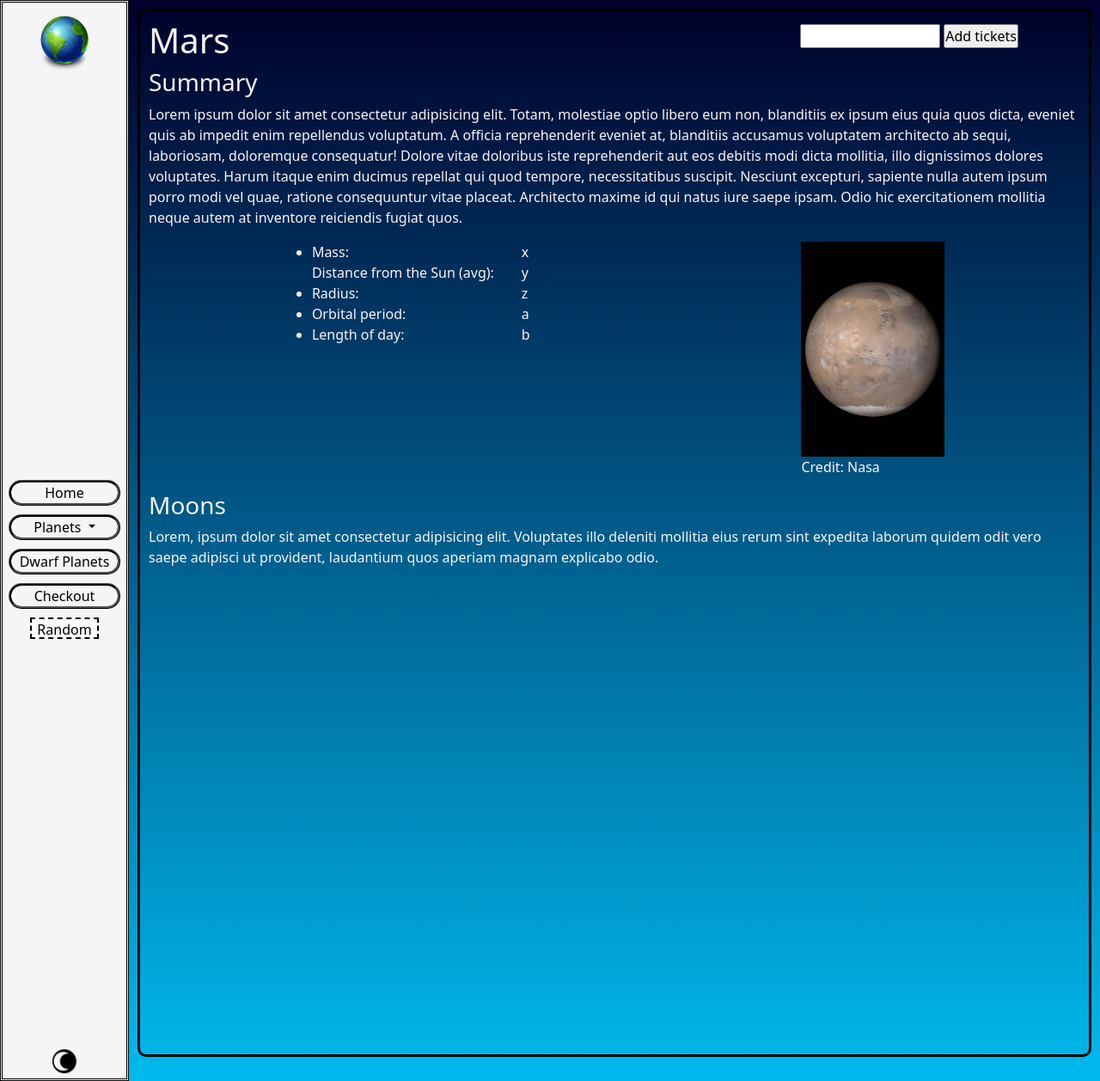
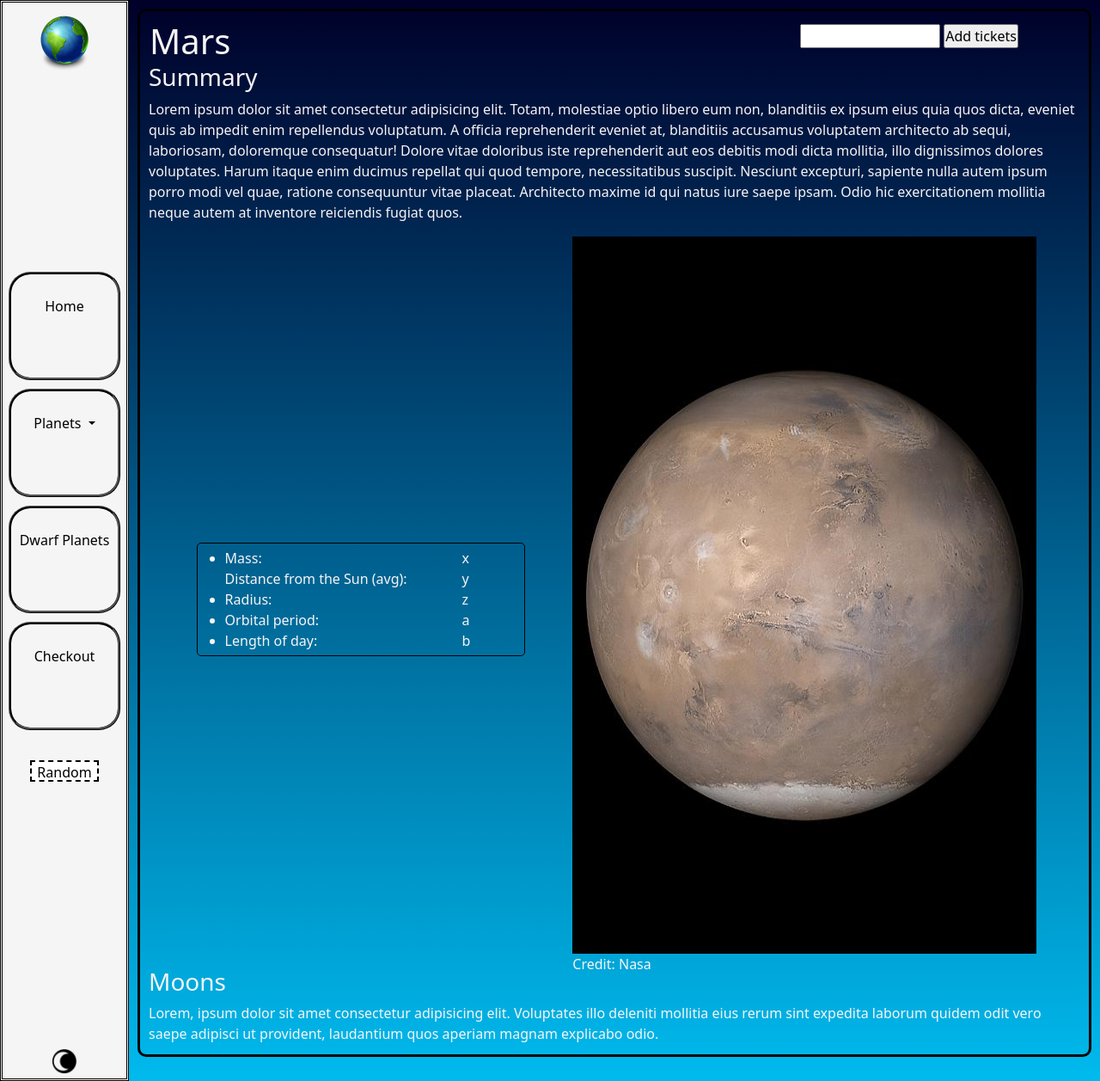
Before and after one commit to TimRobertsKrab/Innovate-project, a Flask app: page /planets/mars in a window 1280 px wide. Shown: the whole page at 86% size. Run offline with Flask 2, Linux system fonts and the light colour scheme.

Commit message:
makes some spacing changes

```diff
--- a/static/css/style.css
+++ b/static/css/style.css
@@ -70,7 +70,7 @@ header button {
 
 main{
     margin: 100px 10px 10px 10px;
-    height: 85vh;
+    height: 84.25vh;
     border-style: solid;
     border-color: black;
     border-radius: 10px;
@@ -113,10 +113,15 @@ main{
     color: black;
     background-color: white;
 }
+.nav-link{height: 25px;}
 
 .nav-links.dark-mode li .dropdown-menu{
     background-color: black;
     color: white;
+}
+
+h1{
+    margin: 1px 1px;
 }
 #random{
     border-style: none;
@@ -136,15 +141,27 @@ main{
 .planet-info-image{
     display: flex;
     flex-flow: row wrap;
-    justify-content: space-around;
+    justify-content: space-evenly;
 }
 .planet-info{
     display: flex;
     flex-flow: row nowrap;
     justify-content: space-around;
+    margin-right: 5px;
+    margin-left: 5px;
+    margin-bottom: 5px;
+    align-self: center;
+    border: 1px black solid;
+    border-radius: 5px;
 }
+
 .planet-info :nth-child(2){
     list-style: none;
+    padding-right: 2rem;
+}
+ul{
+    margin-top: 5px;
+    margin-bottom: 5px;
 }
 
 .ticket-value,.submit-ticket{
@@ -182,6 +199,7 @@ main{
 .dwarf-planet-content{
     display: flex;
     flex-flow: row wrap;
+    justify-content: space-evenly;
 }
 
 #checkout{
@@ -196,6 +214,15 @@ td{
 th,td{
     padding: 1%;
     border-radius: 10px;
+}
+
+figure{
+    max-width: 60%;
+    height: auto;
+}
+figure img{
+    width: 100%;
+    height: 100%;
 }
 
 @media (orientation: landscape){
@@ -228,10 +255,15 @@ th,td{
         text-align: center;
         background:none;
         width: 90%;
+        padding-top: 2vh;
     }
 
     .nav-links{
         text-align: center;
+    }
+
+    .nav-link{
+        height: 10vh;
     }
 
     #dropdown li{
@@ -248,4 +280,8 @@ th,td{
         display: flex;
         flex-flow: row nowrap;
     }
+
+    .dwarf-planet-content p{
+        max-width: 50%S;
+    }
 }
--- a/templates/index.html
+++ b/templates/index.html
@@ -6,11 +6,11 @@ Test
 
 {% block content %}
 <section>
-    <h1>The Solar System</h1>
+    <h1>Welcome to Solar Travels&#8482;</h1>
     <div style="display: flex; justify-content: center;">
         <img src="{{url_for('static',filename='images/solar-system.jpg')}}" width="95%" alt="">
     </div>
-    <div>Lorem ipsum dolor sit amet consectetur adipisicing elit. Officia voluptates cupiditate maiores non distinctio.
+    <div><br> Lorem ipsum dolor sit amet consectetur adipisicing elit. Officia voluptates cupiditate maiores non distinctio.
         Explicabo vitae enim minima vel omnis praesentium voluptatibus sapiente accusamus mollitia deserunt, sit
         repellat necessitatibus voluptatum inventore maiores accusantium rerum quae eius saepe, sed illo molestias
         veritatis. Consequuntur repellat ad expedita architecto numquam nisi qui at saepe suscipit commodi, provident
--- a/templates/planets/earth.html
+++ b/templates/planets/earth.html
@@ -27,7 +27,7 @@ mollitia neque autem at inventore reiciendis fugiat quos.
 {% block day %}b{% endblock %}
 
 {% block image %}
-<img src="{{url_for('static',filename='images/earth.jpg')}}" height="250px" alt="Planet Earth">
+<img class="planet-image" src="{{url_for('static',filename='images/earth.jpg')}}" height="250px" alt="Planet Earth">
 <figcaption>Credit: Nasa</figcaption>
 {% endblock %}
 
--- a/templates/planets/jupiter.html
+++ b/templates/planets/jupiter.html
@@ -28,7 +28,7 @@ mollitia neque autem at inventore reiciendis fugiat quos.
 {% block day %}b{% endblock %}
 
 {% block image %}
-<img src="{{url_for('static',filename='images/jupiter.jpg')}}" height="250px" alt="Planet Jupiter">
+<img class="planet-image" src="{{url_for('static',filename='images/jupiter.jpg')}}" height="250px" alt="Planet Jupiter">
 <figcaption>Credit: Nasa</figcaption>
 {% endblock %}
 
--- a/templates/planets/mars.html
+++ b/templates/planets/mars.html
@@ -27,7 +27,7 @@ mollitia neque autem at inventore reiciendis fugiat quos.
 {% block day %}b{% endblock %}
 
 {% block image %}
-<img src="{{url_for('static',filename='images/mars.jpg')}}" height="250px" alt="Planet Mars">
+<img class="planet-image" src="{{url_for('static',filename='images/mars.jpg')}}" height="250px" alt="Planet Mars">
 <figcaption>Credit: Nasa</figcaption>
 {% endblock %}
 
--- a/templates/planets/mercury.html
+++ b/templates/planets/mercury.html
@@ -27,7 +27,7 @@ mollitia neque autem at inventore reiciendis fugiat quos.
 {% block day %}b{% endblock %}
 
 {% block image %}
-<img src="{{url_for('static',filename='images/mercury.jpg')}}" height="250px" alt="Planet Mercury">
+<img class="planet-image" src="{{url_for('static',filename='images/mercury.jpg')}}" height="250px" alt="Planet Mercury">
 <figcaption>Credit: Nasa</figcaption>
 {% endblock %}
 
--- a/templates/planets/neptune.html
+++ b/templates/planets/neptune.html
@@ -27,7 +27,7 @@ mollitia neque autem at inventore reiciendis fugiat quos.
 {% block day %}b{% endblock %}
 
 {% block image %}
-<img src="{{url_for('static',filename='images/neptune.jpg')}}" height="250px" alt="Planet Neptune">
+<img class="planet-image" src="{{url_for('static',filename='images/neptune.jpg')}}" height="250px" alt="Planet Neptune">
 <figcaption>Credit: Nasa</figcaption>
 {% endblock %}
 
--- a/templates/planets/planets.html
+++ b/templates/planets/planets.html
@@ -36,8 +36,7 @@ Test
     </div>
     <figure>
         {% block image %}
-        <img src="{{url_for('static',filename='images/venus.jpg')}}" height="250px" alt="Planet Venus">
-        <figcaption>Venus</figcaption>
+
         {% endblock %}
     </figure>
 </div>
--- a/templates/planets/saturn.html
+++ b/templates/planets/saturn.html
@@ -27,7 +27,7 @@ mollitia neque autem at inventore reiciendis fugiat quos.
 {% block day %}b{% endblock %}
 
 {% block image %}
-<img src="{{url_for('static',filename='images/saturn.jpg')}}" height="250px" alt="Planet Saturn">
+<img class="planet-image" src="{{url_for('static',filename='images/saturn.jpg')}}" height="250px" alt="Planet Saturn">
 <figcaption>Credit: Nasa</figcaption>
 {% endblock %}
 
--- a/templates/planets/uranus.html
+++ b/templates/planets/uranus.html
@@ -27,7 +27,7 @@ mollitia neque autem at inventore reiciendis fugiat quos.
 {% block day %}b{% endblock %}
 
 {% block image %}
-<img src="{{url_for('static',filename='images/uranus.jpg')}}" height="250px" alt="Planet Uranus">
+<img class="planet-image" src="{{url_for('static',filename='images/uranus.jpg')}}" height="250px" alt="Planet Uranus">
 <figcaption>Credit: Nasa</figcaption>
 {% endblock %}
 
--- a/templates/planets/venus.html
+++ b/templates/planets/venus.html
@@ -27,7 +27,7 @@ mollitia neque autem at inventore reiciendis fugiat quos.
 {% block day %}116d 18h 0m{% endblock %}
 
 {% block image %}
-<img src="{{url_for('static',filename='images/venus.jpg')}}" height="250px" alt="Planet Venus">
+<img  class="planet-image" src="{{url_for('static',filename='images/venus.jpg')}}" alt="Planet Venus">
 <figcaption>Credit: Nasa</figcaption>
 {% endblock %}
 
```
